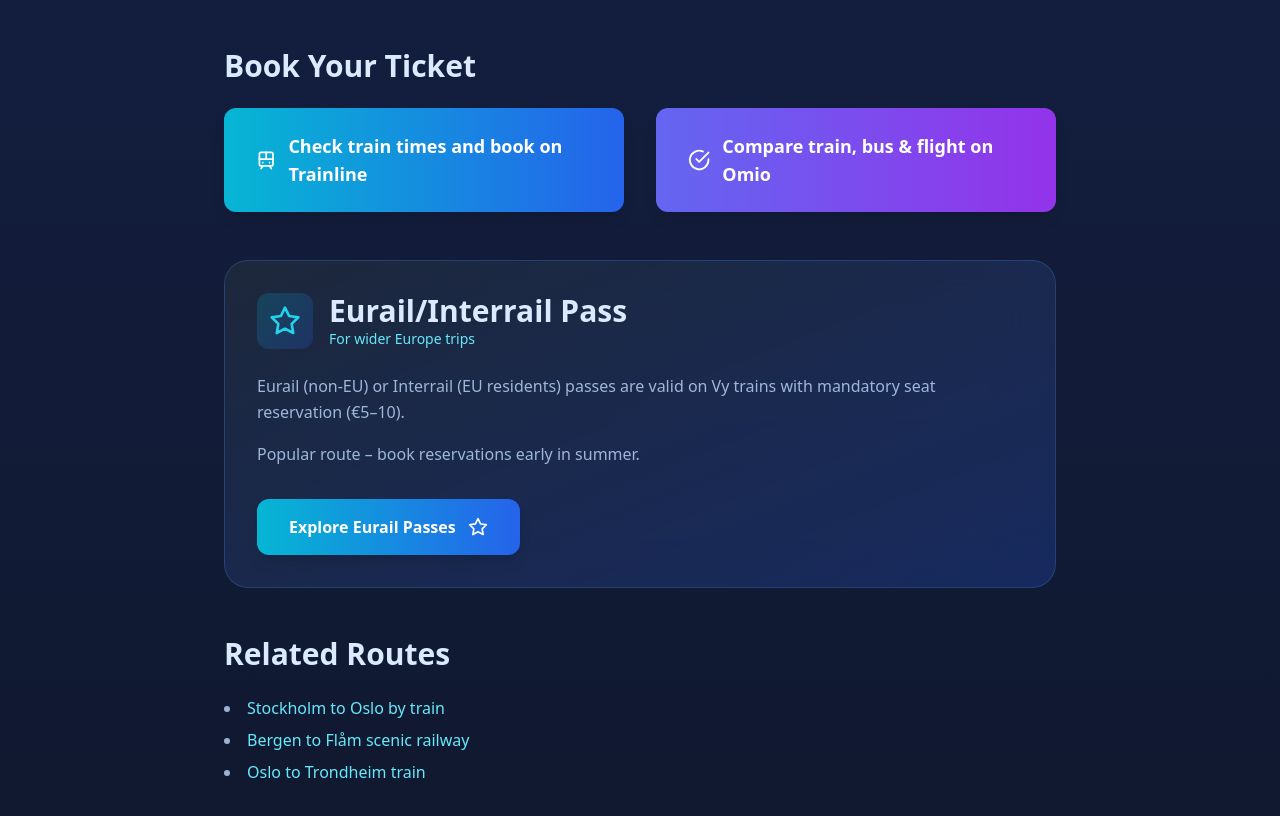
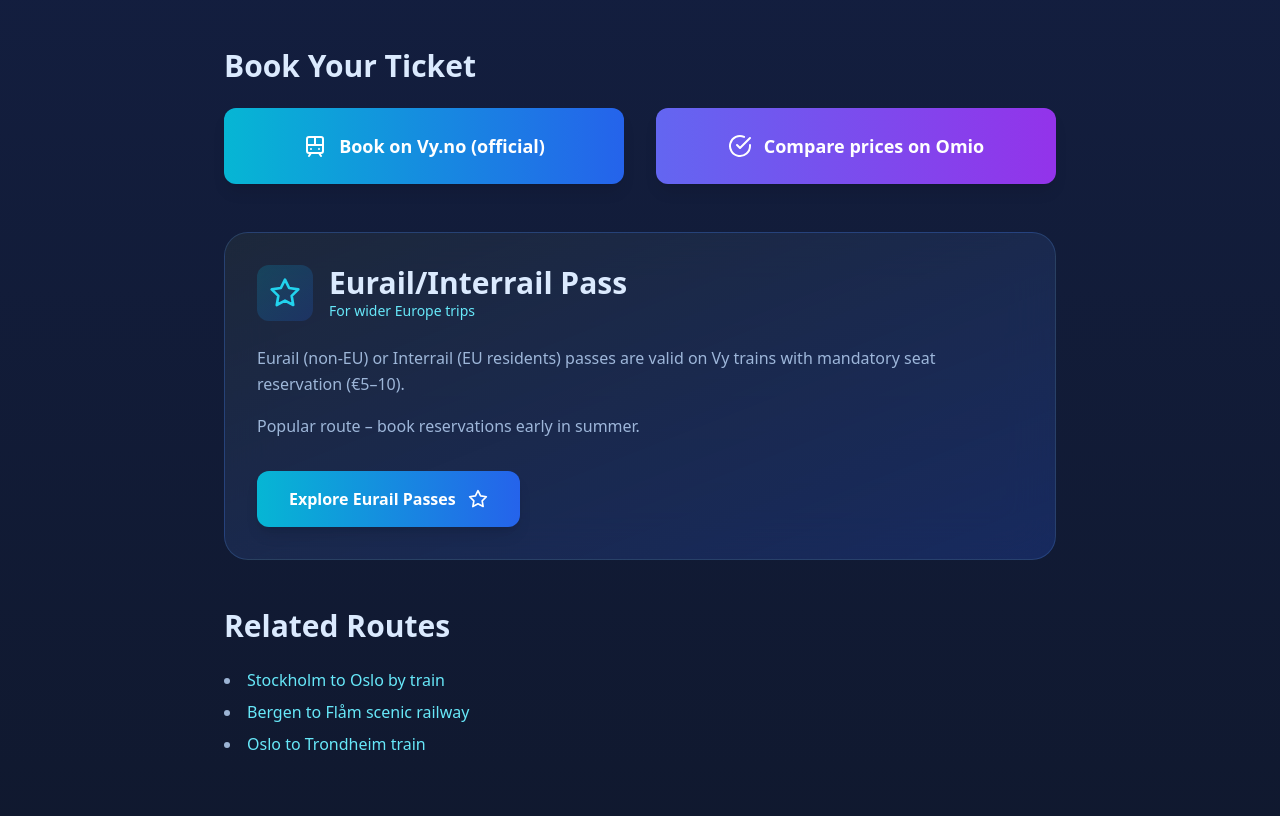
Before and after one commit to michaeljomahoney1985/get-me-there, a Next.js app: page /oslo-to-bergen in a window 1280 px wide. Shown: the part 3352-4168 px from the top of the page. Built offline with nearby package versions, Linux system fonts and the light colour scheme.

Commit message:
Update oslo-to-bergen.js

```diff
--- a/pages/oslo-to-bergen.js
+++ b/pages/oslo-to-bergen.js
@@ -9,7 +9,7 @@
         <title>Oslo to Bergen by Train: Time, Cost & Travel Guide (2026)</title>
         <meta
           name="description"
-          content="Book Oslo to Bergen train tickets from €40 with Vy. Discover 2026 schedules, cheap fares, and why the Bergen Line is consistently ranked one of the world's most beautiful rail journeys."
+          content="Book Oslo to Bergen train tickets from €40 with Vy. Discover 2026 schedules, cheap fares, direct Bergen Line route, tips, and why this is consistently ranked one of the world's most beautiful rail journeys."
         />
         <meta property="og:title" content="Oslo to Bergen by Train: Time, Cost & Travel Guide (2026)" />
         <meta property="og:description" content="Direct Vy train from Oslo to Bergen in ~7h – scenic masterpiece through mountains and fjords." />
@@ -67,7 +67,6 @@
       </Head>
 
       <div className="min-h-screen bg-gradient-to-b from-slate-900 via-blue-950 to-slate-900 text-white">
-        {/* Background SVG */}
         <div className="fixed inset-0 pointer-events-none overflow-hidden opacity-20">
           <svg className="absolute bottom-0 w-full h-96" viewBox="0 0 1200 400" preserveAspectRatio="none">
             <defs>
@@ -85,7 +84,6 @@
           </svg>
         </div>
 
-        {/* Header */}
         <header className="relative border-b border-blue-400/20 backdrop-blur-sm bg-slate-900/50">
           <div className="max-w-7xl mx-auto px-4 sm:px-6 lg:px-8 py-6">
             <div className="flex items-center justify-between">
@@ -108,7 +106,6 @@
         </header>
 
         <main className="relative z-10 max-w-4xl mx-auto px-4 sm:px-6 lg:px-8 py-12">
-          {/* Breadcrumb */}
           <div className="flex items-center gap-3 text-cyan-400 text-sm mb-4">
             <a href="/" className="hover:text-cyan-300">Home</a>
             <span>→</span>
@@ -117,7 +114,6 @@
             <span className="text-blue-300">Oslo to Bergen</span>
           </div>
 
-          {/* H1 */}
           <h1 className="text-4xl md:text-5xl font-bold mb-6 leading-tight">
             <span className="bg-gradient-to-r from-cyan-200 via-blue-300 to-indigo-300 bg-clip-text text-transparent">
               Oslo to Bergen by Train:
@@ -126,12 +122,10 @@
             <span className="text-blue-100">Time, Cost & Travel Guide (2026)</span>
           </h1>
 
-          {/* Intro */}
           <p className="text-xl text-blue-200/80 leading-relaxed mb-12">
             The Bergen Line (Bergensbanen) is widely regarded as one of the world's most beautiful rail journeys. Crossing the dramatic Hardangervidda plateau, passing fjords, waterfalls, and mountain villages, this scenic masterpiece connects Norway's capital Oslo with colourful Bergen on the west coast – a must-do for any traveller in Scandinavia.
           </p>
 
-          {/* Route Highlights Card */}
           <section className="mb-12">
             <div className="bg-gradient-to-br from-slate-800/90 to-blue-900/60 backdrop-blur-xl rounded-3xl p-8 border border-blue-400/20">
               <div className="flex items-center gap-3 mb-6">
@@ -174,7 +168,6 @@
             </div>
           </section>
 
-          {/* Quick Comparison Table */}
           <section className="mb-12">
             <h2 className="text-3xl font-bold text-blue-100 mb-6">Quick Comparison</h2>
             <div className="bg-gradient-to-br from-slate-800/90 to-blue-900/50 backdrop-blur-xl rounded-3xl p-8 border border-blue-400/20 overflow-x-auto">
@@ -211,7 +204,6 @@
             </div>
           </section>
 
-          {/* Schedule */}
           <section className="mb-12">
             <h2 className="text-3xl font-bold text-blue-100 mb-6">Oslo to Bergen Schedule</h2>
             <p className="text-blue-200/80 leading-relaxed">
@@ -219,7 +211,6 @@
             </p>
           </section>
 
-          {/* Ticket Prices & Discounts */}
           <section className="mb-12">
             <h2 className="text-3xl font-bold text-blue-100 mb-6">Ticket Prices & Discounts</h2>
             <p className="text-blue-200/80 leading-relaxed mb-6">
@@ -227,7 +218,6 @@
             </p>
           </section>
 
-          {/* Travel Tips for First-Time Passengers */}
           <section className="mb-12">
             <h2 className="text-3xl font-bold text-blue-100 mb-6">Travel Tips for First-Time Passengers</h2>
             <ul className="list-disc list-inside text-blue-200/80 space-y-3">
@@ -238,7 +228,6 @@
             </ul>
           </section>
 
-          {/* Train Journey Breakdown */}
           <section className="mb-12">
             <h2 className="text-3xl font-bold text-blue-100 mb-6">Train Journey Breakdown</h2>
             <div className="bg-gradient-to-br from-slate-800/90 to-blue-900/50 backdrop-blur-xl rounded-3xl p-8 border border-blue-400/20">
@@ -251,7 +240,6 @@
             </div>
           </section>
 
-          {/* Who This Route Is Best For */}
           <section className="mb-12">
             <h2 className="text-3xl font-bold text-blue-100 mb-6">Who This Route Is Best For</h2>
             <ul className="list-disc list-inside text-blue-200/80 space-y-2">
@@ -262,7 +250,6 @@
             </ul>
           </section>
 
-          {/* Scenic & Seasonal Advice */}
           <section className="mb-12">
             <h2 className="text-3xl font-bold text-blue-100 mb-6">Scenic & Seasonal Advice</h2>
             <p className="text-blue-200/80 leading-relaxed mb-6">
@@ -273,7 +260,6 @@
             </p>
           </section>
 
-          {/* FAQ Section */}
           <section className="mb-12">
             <h2 className="text-3xl font-bold text-blue-100 mb-8">FAQs About Oslo to Bergen Train</h2>
             <div className="space-y-6">
@@ -300,18 +286,18 @@
             </div>
           </section>
 
-          {/* Booking CTAs */}
+          {/* Updated Booking CTAs */}
           <section className="mb-12">
             <h2 className="text-3xl font-bold text-blue-100 mb-6">Book Your Ticket</h2>
             <div className="grid md:grid-cols-2 gap-8">
               <a
-                href="https://www.thetrainline.com/en-us/train-times/oslo-to-bergen"
+                href="https://www.vy.no/en"
                 target="_blank"
                 rel="nofollow noopener"
                 className="inline-flex items-center justify-center gap-3 px-8 py-6 bg-gradient-to-r from-cyan-500 to-blue-600 hover:from-cyan-400 hover:to-blue-500 rounded-xl font-semibold text-white shadow-lg transition-all duration-300 text-lg"
               >
                 <Train className="w-6 h-6" />
-                Check train times and book on Trainline
+                Book on Vy.no (official)
               </a>
               <a
                 href="https://www.omio.com/trains/oslo/bergen"
@@ -320,12 +306,11 @@
                 className="inline-flex items-center justify-center gap-3 px-8 py-6 bg-gradient-to-r from-indigo-500 to-purple-600 hover:from-indigo-400 hover:to-purple-500 rounded-xl font-semibold text-white shadow-lg transition-all duration-300 text-lg"
               >
                 <CheckCircle className="w-6 h-6" />
-                Compare train, bus & flight on Omio
+                Compare prices on Omio
               </a>
             </div>
           </section>
 
-          {/* Eurail/Interrail Pass Section */}
           <section className="mb-12">
             <div className="bg-gradient-to-br from-slate-800/90 to-blue-900/50 backdrop-blur-xl rounded-3xl p-8 border border-blue-400/20">
               <div className="flex items-center gap-4 mb-6">
@@ -357,7 +342,6 @@
             </div>
           </section>
 
-          {/* Related Routes */}
           <section className="mb-12">
             <h2 className="text-3xl font-bold text-blue-100 mb-6">Related Routes</h2>
             <ul className="list-disc list-inside text-blue-200/80 space-y-2">
@@ -368,7 +352,6 @@
           </section>
         </main>
 
-        {/* Footer */}
         <footer className="border-t border-blue-400/20 bg-slate-900/50 backdrop-blur-sm mt-20">
           <div className="max-w-7xl mx-auto px-4 sm:px-6 lg:px-8 py-12">
             <div className="text-center text-sm text-blue-300/50 pt-8 border-t border-blue-400/10">
```
